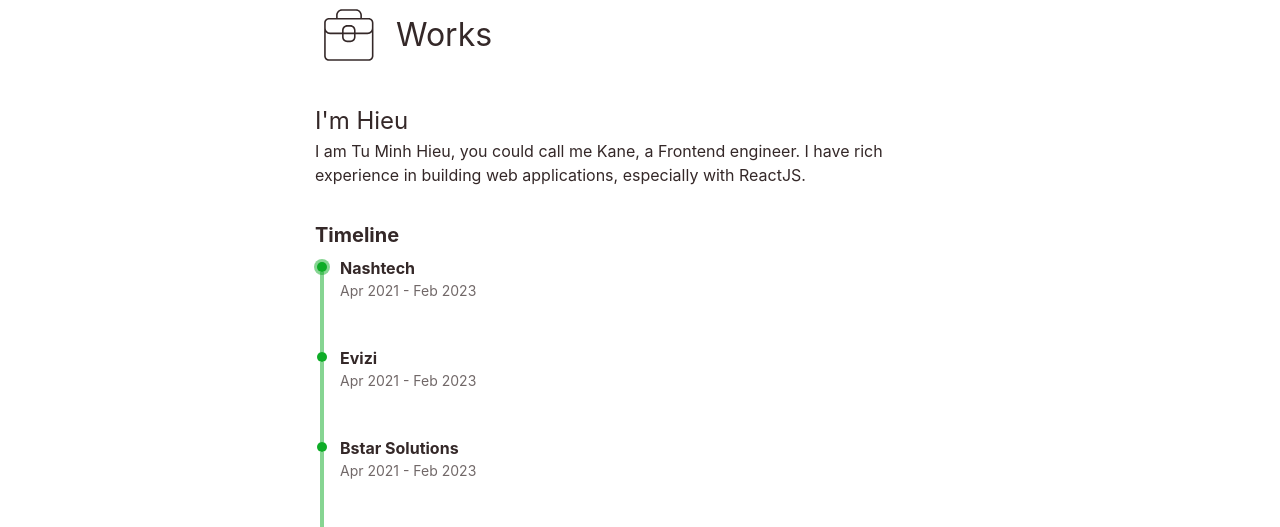
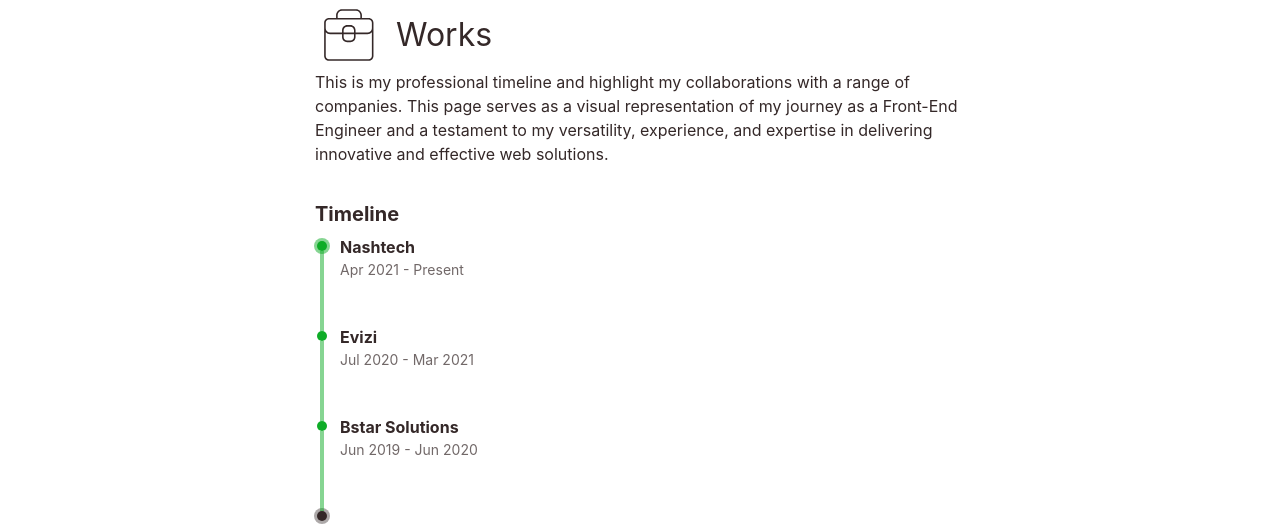
Before and after one commit to kanetu/portfolio, a Next.js app: page /works in a window 1280 px wide. Shown: the part 320-847 px from the top of the page. Built offline with nearby package versions, Linux system fonts and the light colour scheme.

Commit message:
Update content

```diff
--- a/pages/about/index.tsx
+++ b/pages/about/index.tsx
@@ -10,10 +10,10 @@
         </span>
         <span>About</span>
       </h2>
-      <h3 className="text-[1.5em] md:mt-[1.375em]">I&apos;m Hieu</h3>
       <p className="text-[1em]">
-        I am Tu Minh Hieu, you could call me Kane, a Frontend engineer. I have
-        rich experience in building web applications, especially with ReactJS.
+        I am proud to possess a wealth of experience and a range of certificates
+        that demonstrate my commitment to staying up-to-date with the latest
+        technologies.
       </p>
 
       <h3 className="text-[1.25em] font-bold mt-[1.625em] mb-[0.625em]">
--- a/pages/contact/index.tsx
+++ b/pages/contact/index.tsx
@@ -23,6 +23,12 @@
         </span>
         <span>Contact</span>
       </h2>
+      <p className="text-[1em]">
+        Whether you have a question, a project in mind, or just want to say
+        hello, I am here to listen. I look forward to hearing from you and
+        starting a conversation about how I can help bring your next web project
+        to life.
+      </p>
       <div className="contact mt-[0.5em] md:hidden">
         <div className="flex mb-[0.625em]">
           <MailIcon className="w-[1.75em] h-[1.75em] mr-[0.5em]" />
--- a/pages/index.tsx
+++ b/pages/index.tsx
@@ -7,10 +7,10 @@
     <>
       <div className="whitelist left-[0] left-[-100%] hidden"></div>
       <h2 className="uppercase text-[2em] md:text-[2.5em]">Hello!</h2>
-      <h3 className="text-[1.5em] md:text-[1.5em]">I&apos;m Hieu</h3>
       <p className="text-[1em] md:text-[1.25em]">
-        I am Tu Minh Hieu, you could call me Kane, a Frontend engineer. I have
-        rich experience in building web applications, especially with ReactJS.
+        Welcome to my portfolio, I am Hieu you could call me Kane, a highly
+        motivated Front-End Engineer with a wealth of experience in building
+        cutting-edge web applications, particularly with ReactJS.
       </p>
 
       <div className="contact__wapper md:flex md:mt-[3.75em] md:items-center md:justify-between max-w-[77em]">
--- a/pages/works/index.tsx
+++ b/pages/works/index.tsx
@@ -6,18 +6,18 @@
     {
       id: 4,
       companyName: "Nashtech",
-      period: "Apr 2021 - Feb 2023",
+      period: "Apr 2021 - Present",
       isEnd: true,
     },
     {
       id: 3,
       companyName: "Evizi",
-      period: "Apr 2021 - Feb 2023",
+      period: "Jul 2020 - Mar 2021",
     },
     {
       id: 2,
       companyName: "Bstar Solutions",
-      period: "Apr 2021 - Feb 2023",
+      period: "Jun 2019 - Jun 2020",
     },
   ];
   return (
@@ -28,10 +28,12 @@
         </span>
         <span>Works</span>
       </h2>
-      <h3 className="text-[1.5em] md:mt-[1.375em]">I&apos;m Hieu</h3>
       <p className="text-[1em]">
-        I am Tu Minh Hieu, you could call me Kane, a Frontend engineer. I have
-        rich experience in building web applications, especially with ReactJS.
+        This is my professional timeline and highlight my collaborations with a
+        range of companies. This page serves as a visual representation of my
+        journey as a Front-End Engineer and a testament to my versatility,
+        experience, and expertise in delivering innovative and effective web
+        solutions.
       </p>
       <Timeline data={data} />
     </>
```
